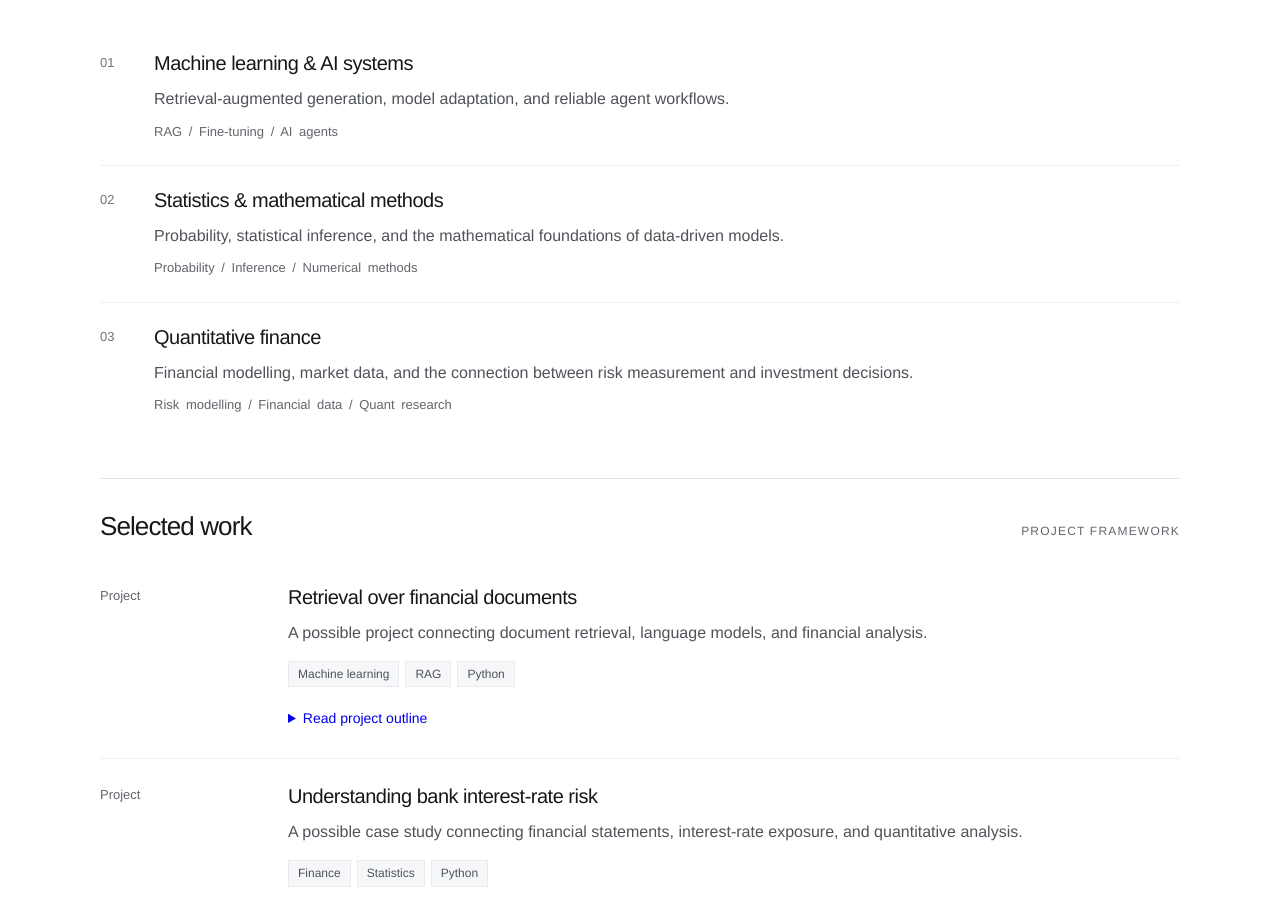
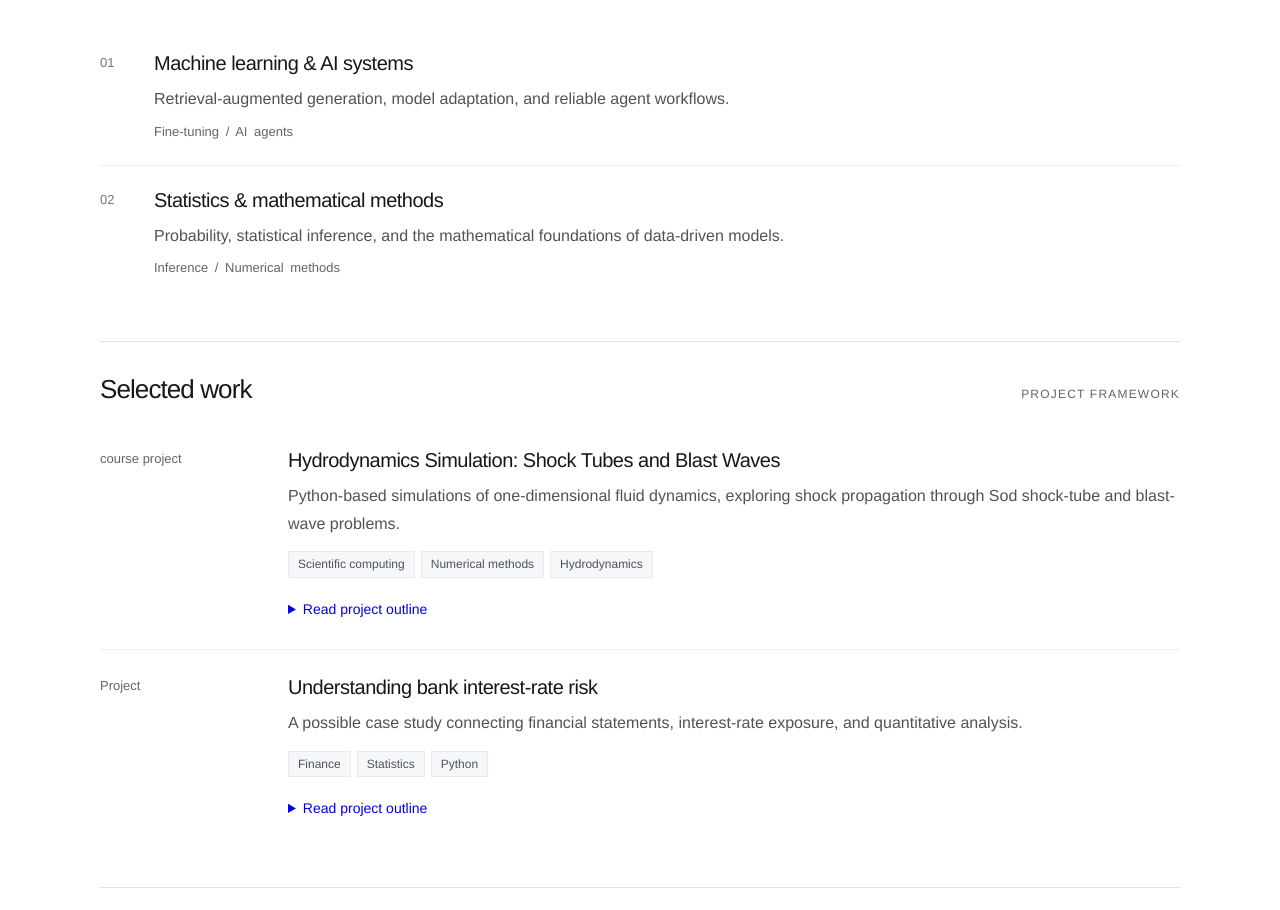
Before and after one commit to artichen/artichen.github.io, a React (Vite) app: page / in a window 1280 px wide. Shown: the part 746-1656 px from the top of the page. Built offline with nearby package versions, Linux system fonts and the light colour scheme.

Commit message:
More revisions

```diff
--- a/src/data/site.ts
+++ b/src/data/site.ts
@@ -64,7 +64,7 @@ export const siteData: SiteData = {
     location: "Singapore",
     bio: [
       "I am a commerce student with a background in mathematics and astronomy, interested in the intersection aera of machine learning, statistics, and finance.",
-      "My current research and learning interests include retrieval-augmented generation, AI agents, and quant finance. I enjoy connecting mathematical ideas with practical programming and financial questions.",
+      "My current research and learning interests include fine-tuning of Large Language Models, AI agents, and quantitative finance. I enjoy connecting mathematical ideas with practical programming and financial questions.",
     ],
     // 将照片放入 public/images/portrait.jpg 后，填写 images/portrait.jpg。
     photo: "images/portrait.jpg",
@@ -79,27 +79,24 @@ export const siteData: SiteData = {
       title: "Machine learning & AI systems",
       description:
         "Retrieval-augmented generation, model adaptation, and reliable agent workflows.",
-      keywords: ["RAG", "Fine-tuning", "AI agents"],
+      keywords: [ "Fine-tuning", "AI agents"],
     },
     {
       title: "Statistics & mathematical methods",
       description:
         "Probability, statistical inference, and the mathematical foundations of data-driven models.",
-      keywords: ["Probability", "Inference", "Numerical methods"],
+      keywords: [ "Inference", "Numerical methods"],
     },
-    {
-      title: "Quantitative finance",
-      description:
-        "Financial modelling, market data, and the connection between risk measurement and investment decisions.",
-      keywords: ["Risk modelling", "Financial data", "Quant research"],
-    },
+
+
+
   ],
   education: [
     {
       institution: "James Cook University, Singapore",
-      qualification: "Bachelor of Commerce · Economics",
-      detail:
-        "Studies spanning economics, finance, statistics, and programming. Dates and verified academic results to be added.",
+      qualification: "Bachelor of Commerce · Banking and Finance",
+
+
     },
   ],
   skills: [
@@ -114,14 +111,22 @@ export const siteData: SiteData = {
   projects: [
     {
       id: "financial-rag",
-      title: "Retrieval over financial documents",
-      kind: "",
+      title: " Hydrodynamics Simulation: Shock Tubes and Blast Waves",
+      kind: "course project",
       summary:
-        "A possible project connecting document retrieval, language models, and financial analysis.",
-      tags: ["Machine learning", "RAG", "Python"],
-      details:
-        "Suggested evidence for a future project: a public repository, a small evaluation dataset, retrieval-quality measurements, and an explanation of limitations. This entry illustrates the portfolio format; it is not a claim of completed work.",
-    },
+          "Python-based simulations of one-dimensional fluid dynamics, exploring shock propagation through Sod shock-tube and blast-wave problems.",
+    tags: [
+      "Scientific computing",
+        "Numerical methods",
+          "Hydrodynamics",
+
+
+  ],
+  url:"https://github.com/artichen/astrodynamics",
+  details:
+    "An undergraduate computational physics project exploring numerical methods for one-dimensional hydrodynamics. The notebook contains implementations for Sod shock-tube and blast-wave problems . The project connects physical modelling with numerical implementation and highlights the importance of stability, boundary conditions, and realistic solutions in physics science. The original coursework is still being revisited to address implementation issues and improve reproducibility and validation.",
+
+},
     {
       id: "risk-analysis",
       title: "Understanding bank interest-rate risk",
--- a/src/pages/Blog.tsx
+++ b/src/pages/Blog.tsx
@@ -46,7 +46,7 @@ export default function Blog({ data }: { data: SiteData }) {
       <div className={s.resultCount} role="status">
         {posts.length} {posts.length === 1 ? "note" : "notes"}
         {query.trim() ? ` matching “${query.trim()}”` : ""}
-        {data.isDraft ? " · Sample content" : ""}
+        {data.isDraft ? " " : ""}
       </div>
       {!data.posts.length ? (
         <EmptyState title="No notes published yet">
@@ -64,7 +64,7 @@ export default function Blog({ data }: { data: SiteData }) {
           <article className={s.blogPost} key={post.id}>
             <p className={s.eyebrow}>
               {post.category || "Notes"}
-              {data.isDraft ? " / SAMPLE NOTE" : ""}
+              {data.isDraft ? " " : ""}
             </p>
             <h2>{post.title || "Untitled note"}</h2>
             {post.summary && <p>{post.summary}</p>}
--- a/src/pages/Miscellany.tsx
+++ b/src/pages/Miscellany.tsx
@@ -9,7 +9,7 @@ export default function Miscellany({ data }: { data: SiteData }) {
       <PageHeading
         eyebrow="A LITTLE MORE CONTEXT"
         title="Miscellany"
-        description="Intellectual interests and the way I approach learning."
+        description="My cooking hobbies, photos taken during spare time"
       />
 
       {data.miscellany.length ? (
@@ -22,6 +22,9 @@ export default function Miscellany({ data }: { data: SiteData }) {
               <p>{item.description}</p>
 
               {item.images?.length ? (
+  <details className={s.details}>
+    <summary>View photos ({item.images.length})</summary>
+
     <div className={s.miscGallery}>
       {item.images.map((image) => {
         const imagePath = localAsset(image.src);
@@ -49,6 +52,7 @@ export default function Miscellany({ data }: { data: SiteData }) {
         );
       })}
     </div>
+  </details>
 ) : null}
             </div>
           </article>
```
Lines whose indentation alone changed are shown as unchanged.
